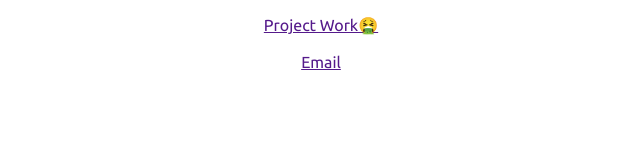
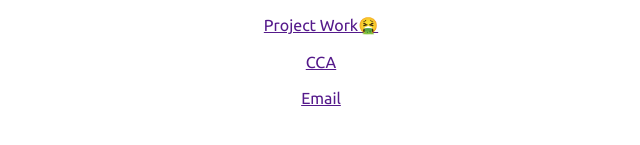
Before and after one commit to cpp-johnny/y5-resources, a plain HTML site: page index.html in a window 1280 px wide. Shown: the part 549-694 px from the top of the page, 319-959 px from the left. Drawn offline with Linux system fonts and the light colour scheme.

Commit message:
Update index.html

```diff
--- a/index.html
+++ b/index.html
@@ -46,6 +46,8 @@
 
     <a href="">Project Work🤮</a>     <br><br>
 
+    <a href="">CCA</a>      <br><br>
+
     <a href="">Email</a>       <br><br>
 
 
```
